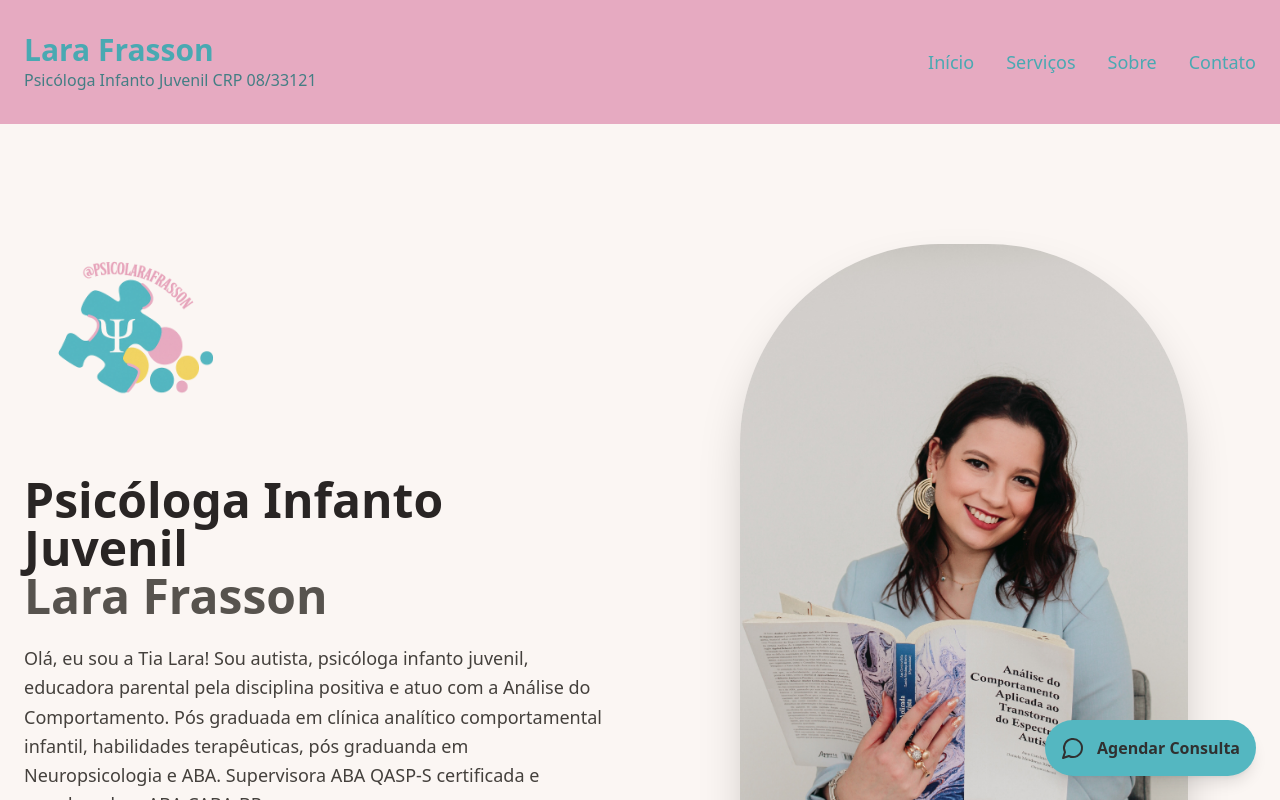
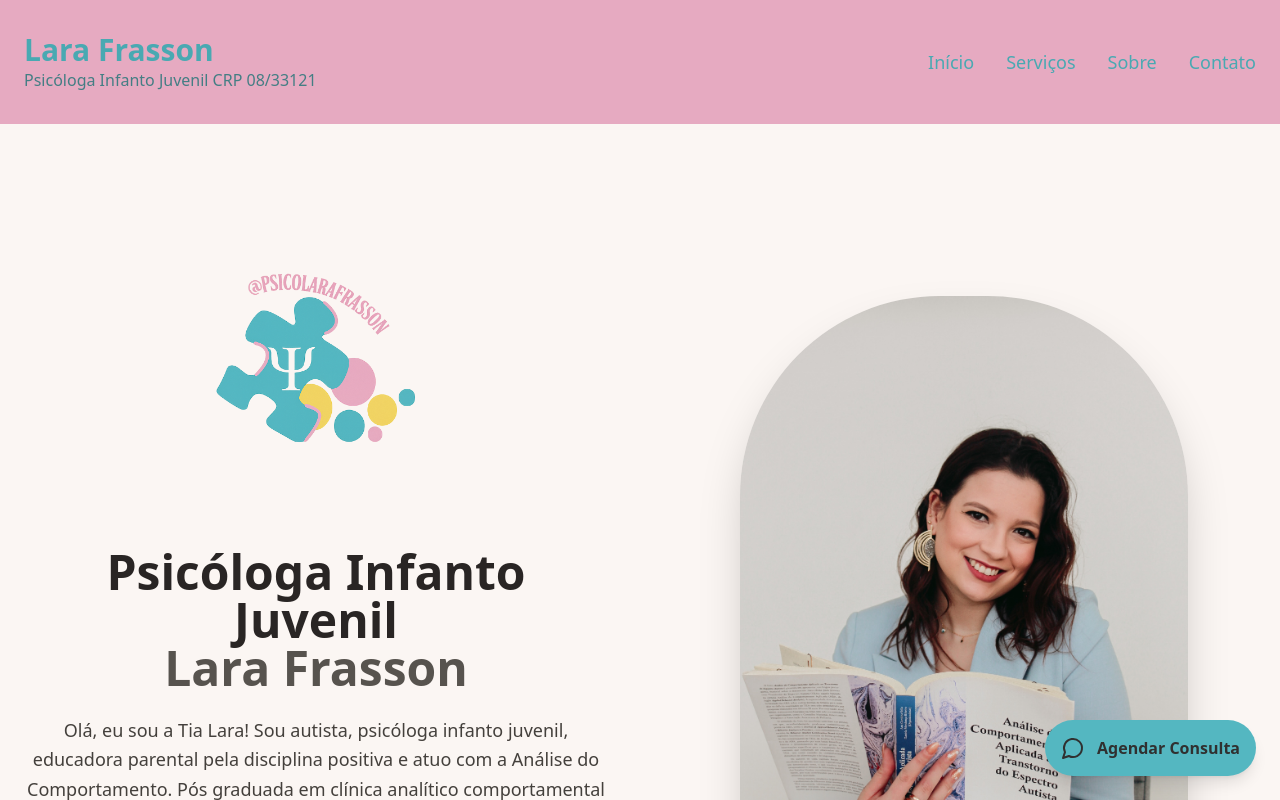
Before and after one commit to kainamf/psilarafrasson, a React (Create React App) app: page / in a window 1280 px wide. Shown: the top 800 px of the page. Built offline with nearby package versions, Linux system fonts and the light colour scheme.

Commit message:
feat: update Hero component layout and styles for improved logo presentation

```diff
--- a/src/components/Hero.tsx
+++ b/src/components/Hero.tsx
@@ -10,12 +10,12 @@ function Hero() {
             <div className="container mx-auto px-6">
                 <div className="grid md:grid-cols-2 gap-16 items-center">
 
-                    {/* Coluna da Esquerda: Texto e CTA */}
-                    <div>
+                    {/* Coluna da Esquerda: Logo centralizada acima do texto */}
+                    <div className="flex flex-col items-center text-center">
                         <img
                             src="/assets/images/laraLogo.png"
                             alt="Logo Lara Frasson"
-                            className="w-56 mb-8" // Logo no topo
+                            className="w-72 mb-10 mx-auto" // Logo maior e centralizada
                         />
 
                         <h1 className="text-4xl md:text-5xl font-bold text-stone-800 mb-6 leading-tight">
@@ -26,7 +26,6 @@ function Hero() {
                         <p className="text-lg text-stone-700 mb-8 leading-relaxed">
                             Olá, eu sou a Tia Lara! Sou autista, psicóloga infanto juvenil, educadora parental pela disciplina positiva e atuo com a Análise do Comportamento. Pós graduada em clínica analítico comportamental infantil, habilidades terapêuticas, pós graduanda em Neuropsicologia e ABA. Supervisora ABA QASP-S certificada e coordenadora ABA CABA-BR.
                         </p>
-
                         <div className="mt-10">
                             <a
                                 href={WHATSAPP_LINK}
```
